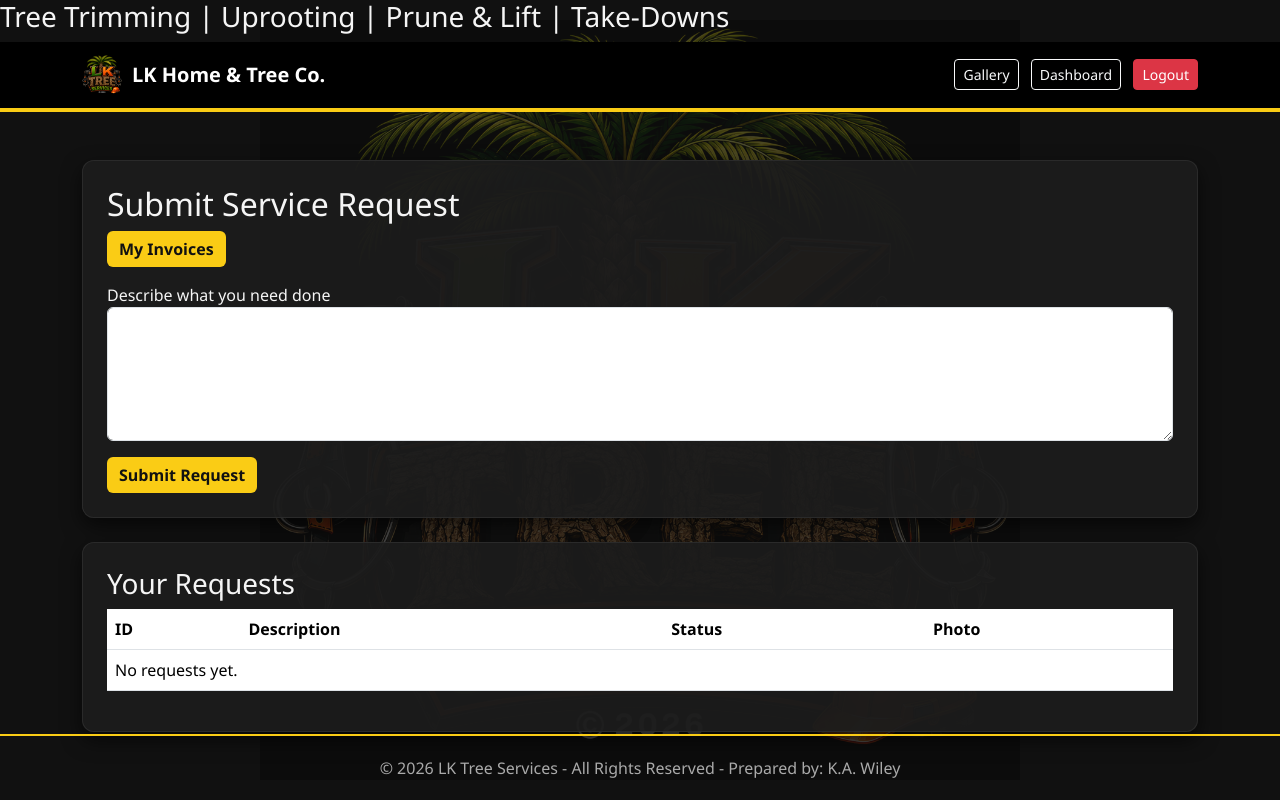
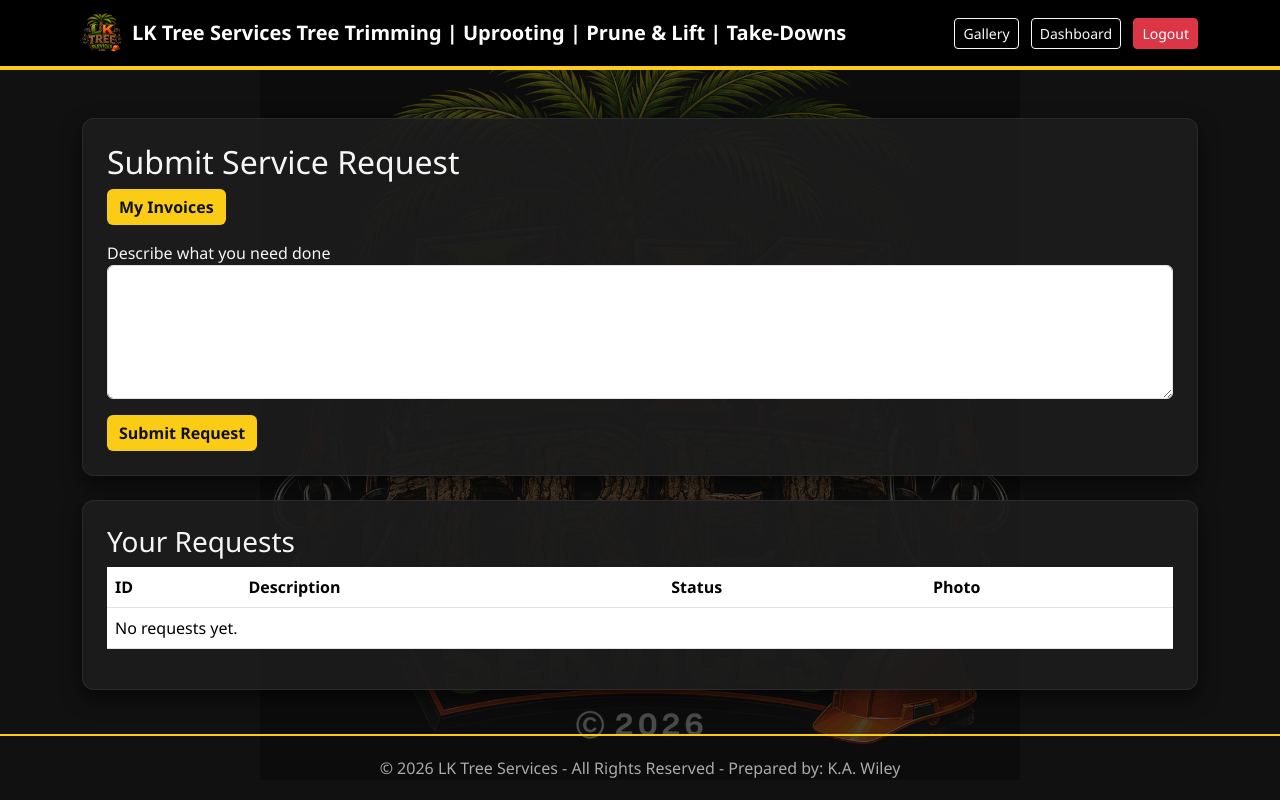
Before and after one commit to kwiley115907/Lk-home-tree-portal, a Flask app: page / in a window 1280 px wide. Run offline with Flask 3, Linux system fonts and the light colour scheme; the visitor is signed in with stand-in values (Sample User, id 1); data that the repository does not hold is empty.

Commit message:
Update site name and gallery photos

```diff
--- a/templates/base.html
+++ b/templates/base.html
@@ -4,7 +4,6 @@
     <meta charset="UTF-8">
     <meta name="viewport" content="width=device-width, initial-scale=1.0">
     <title>{% block title %}LK Tree Services{% endblock %}</title>
-      <h3>Tree Trimming | Uprooting | Prune & Lift | Take-Downs</h3>
     <link href="https://cdn.jsdelivr.net/npm/bootstrap@5.3.2/dist/css/bootstrap.min.css"
           rel="stylesheet">
 
@@ -157,7 +156,8 @@
                href="{{ url_for('dashboard') }}">
                 <img src="{{ url_for('static', filename='images/logo.png') }}"
                      alt="Logo">
-                LK Home & Tree Co.
+                LK Tree Services
+                Tree Trimming | Uprooting | Prune & Lift | Take-Downs
             </a>
 
             <div class="ms-auto">
```
